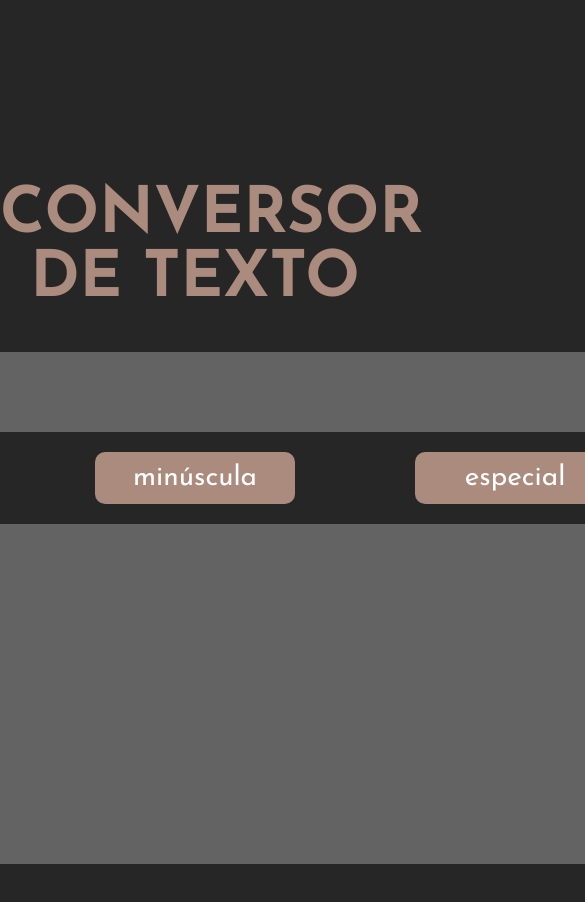
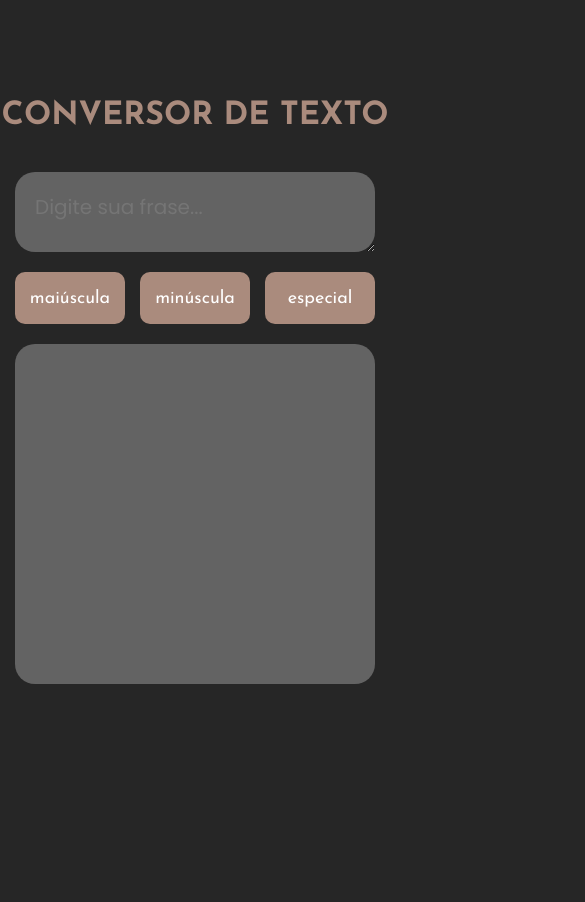
Before and after one commit to yayaflc/conversor-texto, a plain HTML site: page index.html in a window 390 px wide. Shown: the top 902 px of the page, 585 px wide, since content can reach past the window. After the commit the page ends 844 px from the top, so only its background shows below. Drawn offline with Linux system fonts and the light colour scheme.

Commit message:
add: alterações nas dimensões dos componentes e criação de media queries

```diff
--- a/script.js
+++ b/script.js
@@ -12,13 +12,16 @@ function converterLowerCase() {
 
 function converterSpecial() {
     var texto = document.getElementById("texto").value;
-    const palavras = texto.split(" ");
+
+    // split > separa o texto em um array
+    var palavras = texto.split(" ");
     var resultado = document.getElementById("resultado");
 
     // map > percorre o array e retorna um novo array
-
-    //                                  podia ser qlqr nome aqui
+    //                             podia ser qlqr nome aqui, seria o "item individual", que percorre o array 1 de cada vez
     resultado.innerHTML = palavras.map((palavra) => {
+        // charAt > retorna o caractere na posição informada
+        // slice > retorna uma parte do texto
         return palavra.charAt(0).toUpperCase() + palavra.slice(1);
     }).join(" ");
 }
--- a/style.css
+++ b/style.css
@@ -33,13 +33,15 @@ textarea {
     font-family: var(--poppins);
     font-weight: 40px;
     font-size: 24px;
-    width: 800px;
+    width: 700px;
+    max-width: 700px;
+    min-width: 700px;
     height: 40px;
+    min-height: 40px;
     border-radius: 20px;
     border: none;
     padding: 20px;
     margin-top: 40px;
-    resize: none;
     display: flex;
     align-items: center;
 }
@@ -61,20 +63,23 @@ label {
     font-family: var(--poppins);
     font-weight: 40px;
     font-size: 24px;
-    width: 800px;
+    width: 700px;
     height: 300px;
     border-radius: 20px;
     border: none;
     padding: 20px;
     margin-top: 20px;
     display: flex;
+}
+
+form {
+    display: flex;
+    flex-direction: column;
     align-items: center;
 }
 
 .container {
     display: flex;
-    flex-direction: column;
-    align-items: center;
     justify-content: center;
     padding-bottom: 100px;
 }
@@ -84,4 +89,55 @@ label {
     display: flex;
     flex-direction: row;
     justify-content: space-between;
+    width: 100%;
 }
+
+@media (max-width: 880px) {
+    h1 {
+        font-size: 48px;
+        padding-top: 100px;
+    }
+
+    textarea {
+        font-size: 24px;
+        width: 500px;
+        max-width: 500px;
+        min-width: 500px;
+    }
+
+    label {
+        font-size: 24px;
+        width: 500px;
+        height: 300px;
+    }
+
+    button {
+       font-size: 24px;
+       width: 170px;
+    }
+}
+
+@media (max-width: 580px) {
+    h1 {
+        font-size: 32px;
+        padding-top: 100px;
+    }
+
+    textarea {
+        font-size: 20px;
+        width: 320px;
+        max-width: 320px;
+        min-width: 320px;
+    }
+
+    label {
+        font-size: 20px;
+        width: 320px;
+        height: 300px;
+    }
+
+    button {
+       font-size: 18px;
+       width: 110px;
+    }
+}
```
Also changed, not shown: index.html (+1 -0 lines).
